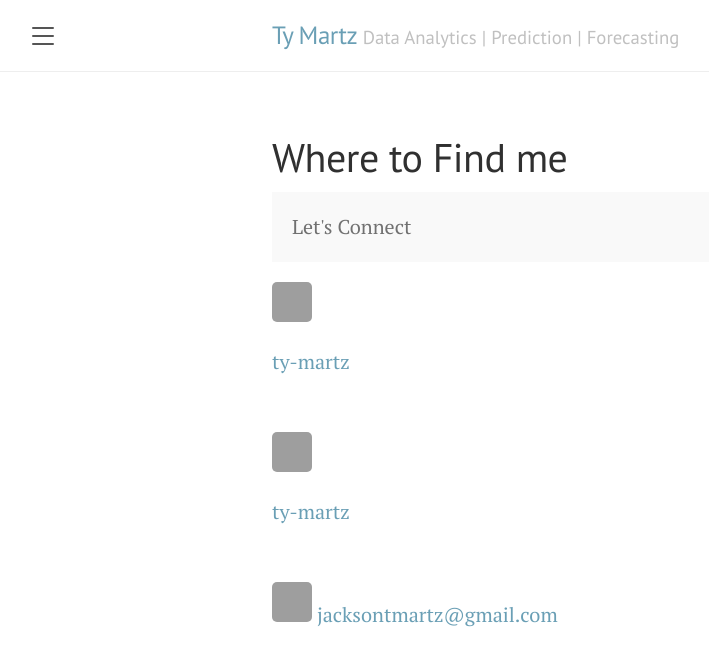
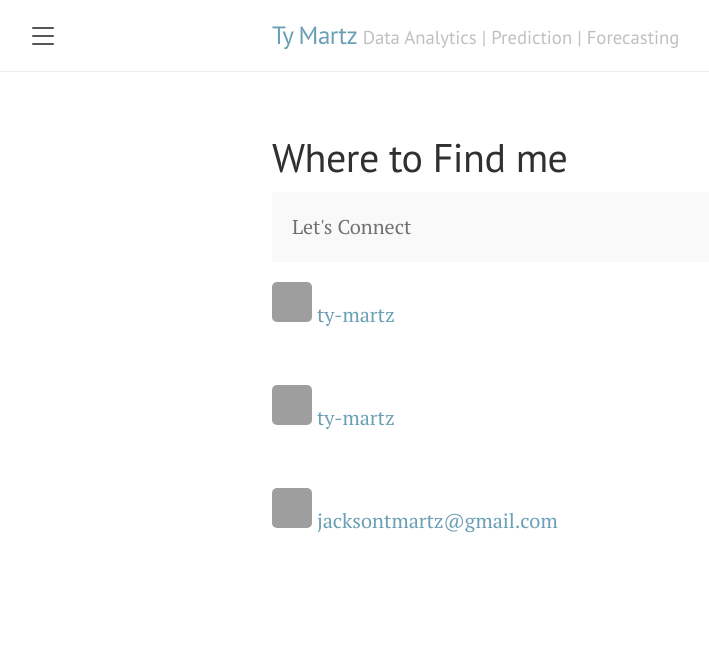
Before and after one commit to ty-martz/ty-martz.github.io, a Jekyll site: the page built from where.md, in a window 1280 px wide. Shown: the top 666 px of the page, without its empty margins (8-717 px from the left). Built offline with Jekyll 4.4.1, drawn with Linux system fonts in a browser that asks for light colours; grey boxes are pictures that could not be loaded.

Commit message:
fix icon styling on all

```diff
--- a/where.md
+++ b/where.md
@@ -9,14 +9,14 @@ title: Where to Find me
 </p>
 
 <div style="display: inline-block; vertical-align: middle; line-height: 40px; width: 50%;">
-<img src="https://raw.githubusercontent.com/FortAwesome/Font-Awesome/6.x/svgs/brands/github.svg" height="40" width="40">
+<img src="https://raw.githubusercontent.com/FortAwesome/Font-Awesome/6.x/svgs/brands/github.svg" height="40" width="40" style="display: inline-block !important; margin: 0 !important">
 <a href="https://github.com/ty-martz" target="_blank">ty-martz</a>
 </div>
 
 <br>
 
 <div style="display: inline-block; vertical-align: middle; line-height: 40px; width: 50%;">
-<img src="https://raw.githubusercontent.com/FortAwesome/Font-Awesome/0698449d50f2b95517562295a59d414afc68b369/svgs/brands/linkedin.svg" height="40" width="40">
+<img src="https://raw.githubusercontent.com/FortAwesome/Font-Awesome/0698449d50f2b95517562295a59d414afc68b369/svgs/brands/linkedin.svg" height="40" width="40" style="display: inline-block !important; margin: 0 !important">
 <a href="https://www.linkedin.com/in/ty-martz/" target="_blank">ty-martz</a>
 </div>
 
```
